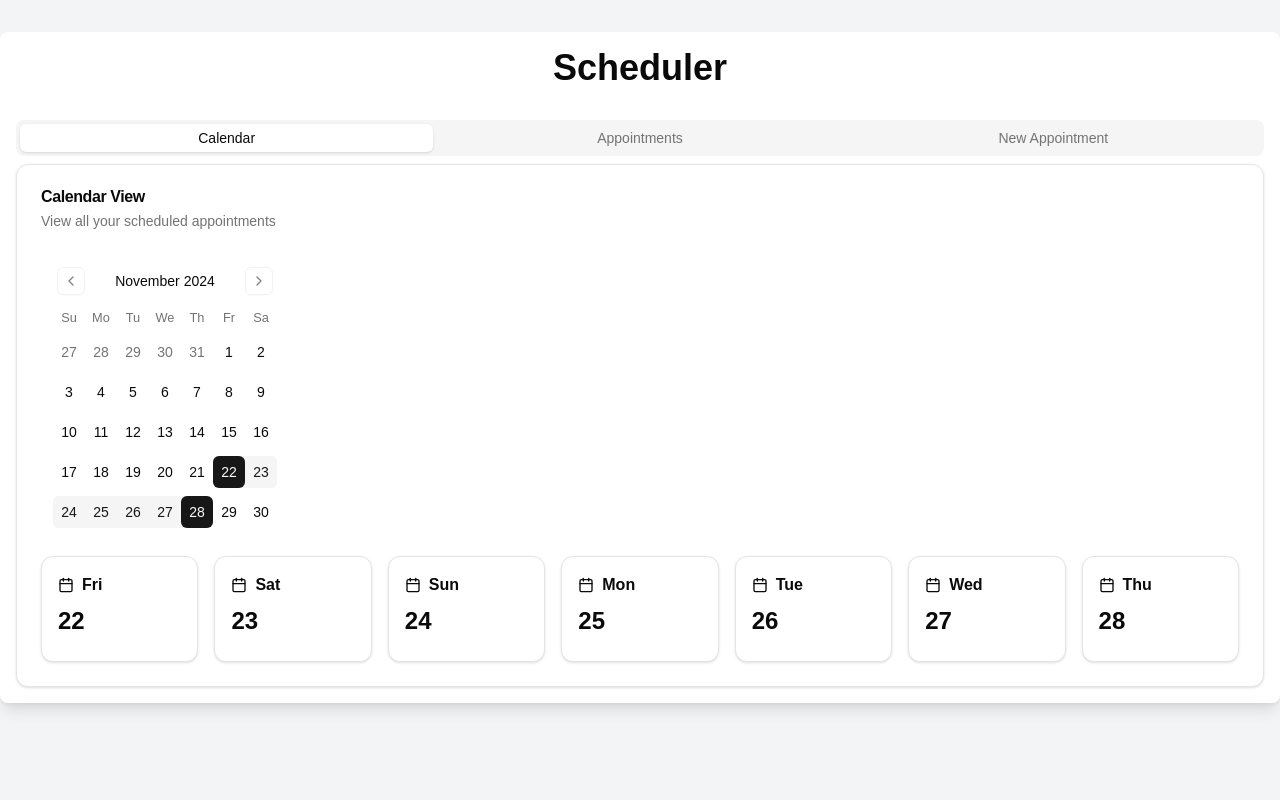
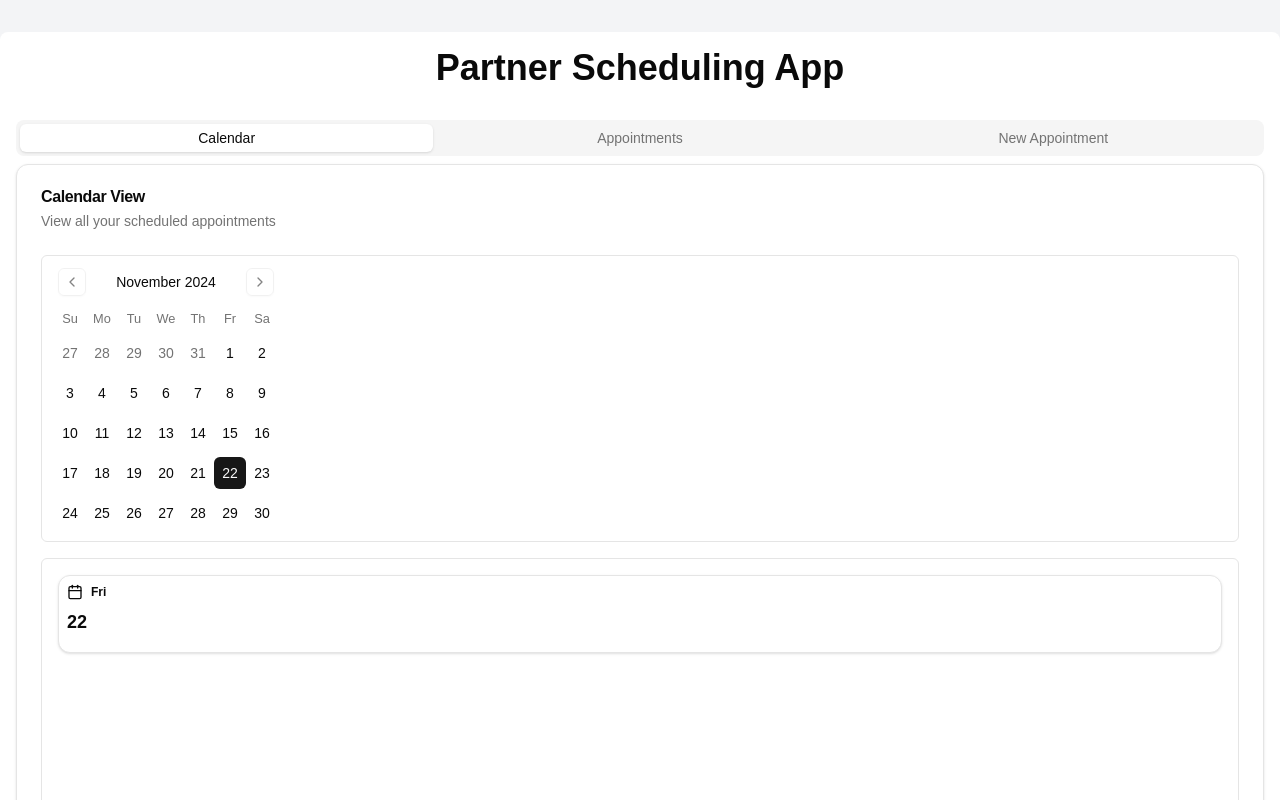
Before and after one commit to rienmack/partner-planner, a Next.js app: page / in a window 1280 px wide. Shown: the top 800 px of the page. Built offline with nearby package versions, Linux system fonts and the light colour scheme.

Commit message:
make date range selectable

```diff
--- a/components/calendar.tsx
+++ b/components/calendar.tsx
@@ -1,50 +1,77 @@
 "use client"
 
+import { useState, useMemo } from 'react'
 import { CalendarIcon } from 'lucide-react'
 import { Card, CardContent } from "@/components/ui/card"
 import { Badge } from "@/components/ui/badge"
 import { Appointment } from '../types/appointment'
 import { Calendar as CalendarComponent } from "@/components/ui/calendar"
+import { eachDayOfInterval, isSameDay } from 'date-fns'
+import { ScrollArea } from "@/components/ui/scroll-area"
 
 interface CalendarProps {
   appointments: Appointment[]
 }
 
 export function AppointmentCalendar({ appointments }: CalendarProps) {
-  const today = new Date()
-  const endOfWeek = new Date(today)
-  endOfWeek.setDate(today.getDate() + 6)
+  const [dateRange, setDateRange] = useState<{
+    from: Date
+    to: Date
+  } | undefined>({
+    from: new Date(),
+    to: new Date()
+  })
+
+  const handleSelect = (range: { from: Date; to: Date } | undefined) => {
+    setDateRange(range)
+  }
+
+  const selectedDays = useMemo(() => {
+    if (dateRange?.from && dateRange?.to) {
+      return eachDayOfInterval({ start: dateRange.from, end: dateRange.to })
+    }
+    return []
+  }, [dateRange])
+
+  const gridColumns = useMemo(() => {
+    const count = selectedDays.length
+    if (count <= 7) return `grid-cols-${count}`
+    if (count <= 14) return 'grid-cols-7'
+    return 'grid-cols-7 lg:grid-cols-14'
+  }, [selectedDays.length])
 
   return (
     <div className="space-y-4">
       <div className="mb-4">
         <CalendarComponent
           mode="range"
-          selected={{
-            from: today,
-            to: endOfWeek
-          }}
+          selected={dateRange}
+          onSelect={handleSelect}
+          className="rounded-md border"
         />
       </div>
-      <div className="grid gap-4 md:grid-cols-2 lg:grid-cols-7">
-        {[...Array(7)].map((_, index) => {
-          const date = new Date(today)
-          date.setDate(today.getDate() + index)
-          const dayAppointments = appointments.filter(
-            (apt) => new Date(apt.date).toDateString() === date.toDateString()
+      <ScrollArea className="h-[400px] rounded-md border">
+        <div className={`grid gap-2 p-4 ${gridColumns}`}>
+          {selectedDays.map((date, index) => {
+            const dayAppointments = appointments.filter((apt) =>
+              isSameDay(new Date(apt.date), date)
             )
 
             return (
-            <Card key={index}>
-              <CardContent className="p-4">
+              <Card key={index} className="h-full">
+                <CardContent className="p-2">
                   <div className="flex items-center space-x-2 mb-2">
                     <CalendarIcon className="h-4 w-4" />
-                  <span className="font-semibold">{date.toLocaleDateString('en-US', { weekday: 'short' })}</span>
+                    <span className="font-semibold text-xs">
+                      {date.toLocaleDateString('en-US', { weekday: 'short' })}
+                    </span>
                   </div>
-                <div className="text-2xl font-bold mb-2">{date.getDate()}</div>
+                  <div className="text-lg font-bold mb-2">{date.getDate()}</div>
                   <div className="space-y-1">
                     {dayAppointments.map((apt, i) => (
-                    <Badge key={i} variant="secondary">{apt.title}</Badge>
+                      <Badge key={i} variant="secondary" className="text-xs truncate">
+                        {apt.title}
+                      </Badge>
                     ))}
                   </div>
                 </CardContent>
@@ -52,6 +79,7 @@
             )
           })}
         </div>
+      </ScrollArea>
     </div>
   )
 }
--- a/components/scheduling-app.tsx
+++ b/components/scheduling-app.tsx
@@ -17,7 +17,7 @@
 
   return (
     <div className="container mx-auto p-4 space-y-8">
-      <h1 className="text-4xl font-bold text-center mb-8">Scheduler</h1>
+      <h1 className="text-4xl font-bold text-center mb-8">Partner Scheduling App</h1>
       <Tabs defaultValue="calendar" className="w-full">
         <TabsList className="grid w-full grid-cols-3">
           <TabsTrigger value="calendar">Calendar</TabsTrigger>
--- /dev/null
+++ b/components/ui/scroll-area.tsx
@@ -0,0 +1,48 @@
+"use client"
+
+import * as React from "react"
+import * as ScrollAreaPrimitive from "@radix-ui/react-scroll-area"
+
+import { cn } from "@/lib/utils"
+
+const ScrollArea = React.forwardRef<
+  React.ElementRef<typeof ScrollAreaPrimitive.Root>,
+  React.ComponentPropsWithoutRef<typeof ScrollAreaPrimitive.Root>
+>(({ className, children, ...props }, ref) => (
+  <ScrollAreaPrimitive.Root
+    ref={ref}
+    className={cn("relative overflow-hidden", className)}
+    {...props}
+  >
+    <ScrollAreaPrimitive.Viewport className="h-full w-full rounded-[inherit]">
+      {children}
+    </ScrollAreaPrimitive.Viewport>
+    <ScrollBar />
+    <ScrollAreaPrimitive.Corner />
+  </ScrollAreaPrimitive.Root>
+))
+ScrollArea.displayName = ScrollAreaPrimitive.Root.displayName
+
+const ScrollBar = React.forwardRef<
+  React.ElementRef<typeof ScrollAreaPrimitive.ScrollAreaScrollbar>,
+  React.ComponentPropsWithoutRef<typeof ScrollAreaPrimitive.ScrollAreaScrollbar>
+>(({ className, orientation = "vertical", ...props }, ref) => (
+  <ScrollAreaPrimitive.ScrollAreaScrollbar
+    ref={ref}
+    orientation={orientation}
+    className={cn(
+      "flex touch-none select-none transition-colors",
+      orientation === "vertical" &&
+        "h-full w-2.5 border-l border-l-transparent p-[1px]",
+      orientation === "horizontal" &&
+        "h-2.5 flex-col border-t border-t-transparent p-[1px]",
+      className
+    )}
+    {...props}
+  >
+    <ScrollAreaPrimitive.ScrollAreaThumb className="relative flex-1 rounded-full bg-border" />
+  </ScrollAreaPrimitive.ScrollAreaScrollbar>
+))
+ScrollBar.displayName = ScrollAreaPrimitive.ScrollAreaScrollbar.displayName
+
+export { ScrollArea, ScrollBar }
--- a/package.json
+++ b/package.json
@@ -14,6 +14,7 @@
     "@radix-ui/react-dropdown-menu": "^2.1.2",
     "@radix-ui/react-label": "^2.1.0",
     "@radix-ui/react-popover": "^1.1.2",
+    "@radix-ui/react-scroll-area": "^1.2.1",
     "@radix-ui/react-slot": "^1.1.0",
     "@radix-ui/react-tabs": "^1.1.1",
     "@types/react-big-calendar": "1.15.0",
```
Also changed, not shown: 1 other file (tests, documents, lock files or other folders). Lines whose indentation alone changed are shown as unchanged.
